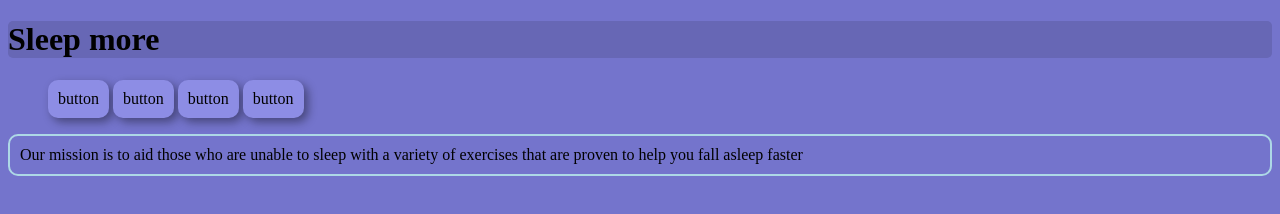
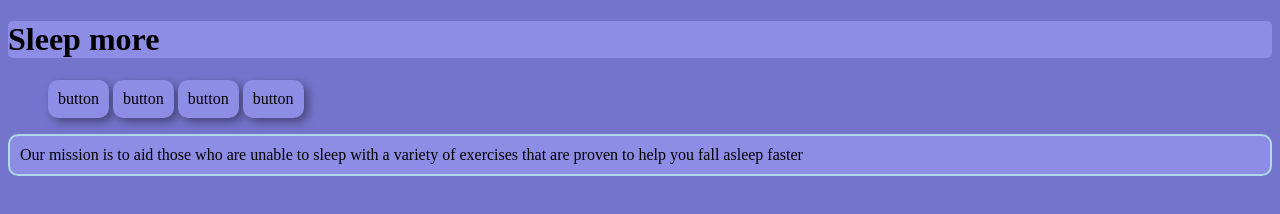
Before and after one commit to romanvillagran/comp001B.lectureActivity-4, a plain HTML site: page index.html in a window 1280 px wide. Drawn offline with Linux system fonts and the light colour scheme.

Commit message:
added background color to the <p> tag

```diff
--- a/main.css
+++ b/main.css
@@ -2,7 +2,7 @@ body {
 background-color: #7474cc;
 }
 h1 {
-    background-color: #6767B5;
+    background-color: #8D8DE5;
     border-radius: 5px;
 }
 
@@ -53,4 +53,5 @@ ul li:hover ul.drop {
     border: 2px solid lightblue;
     margin: 10px 0;
     border-radius: 10px;
+    background-color: #8D8DE5;
 }
```
